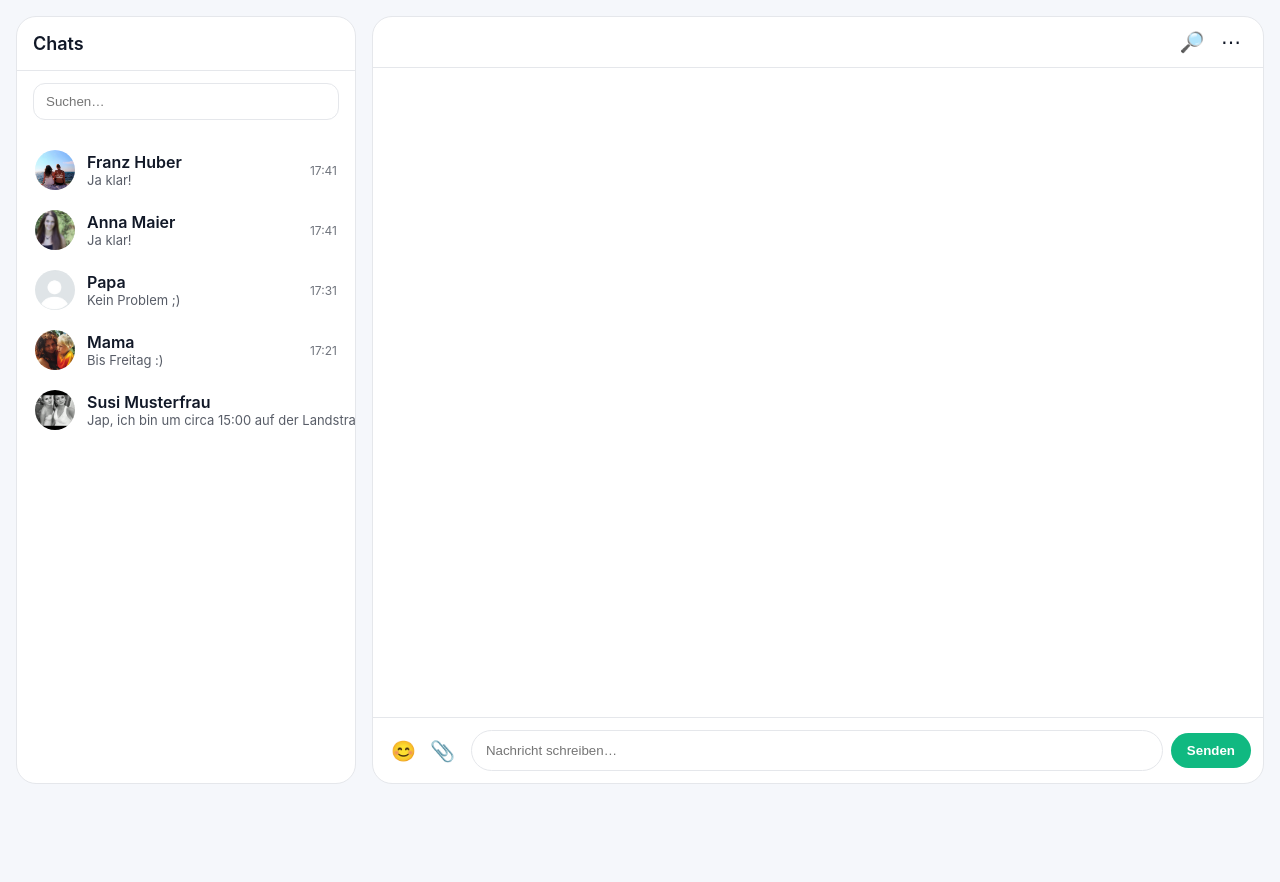
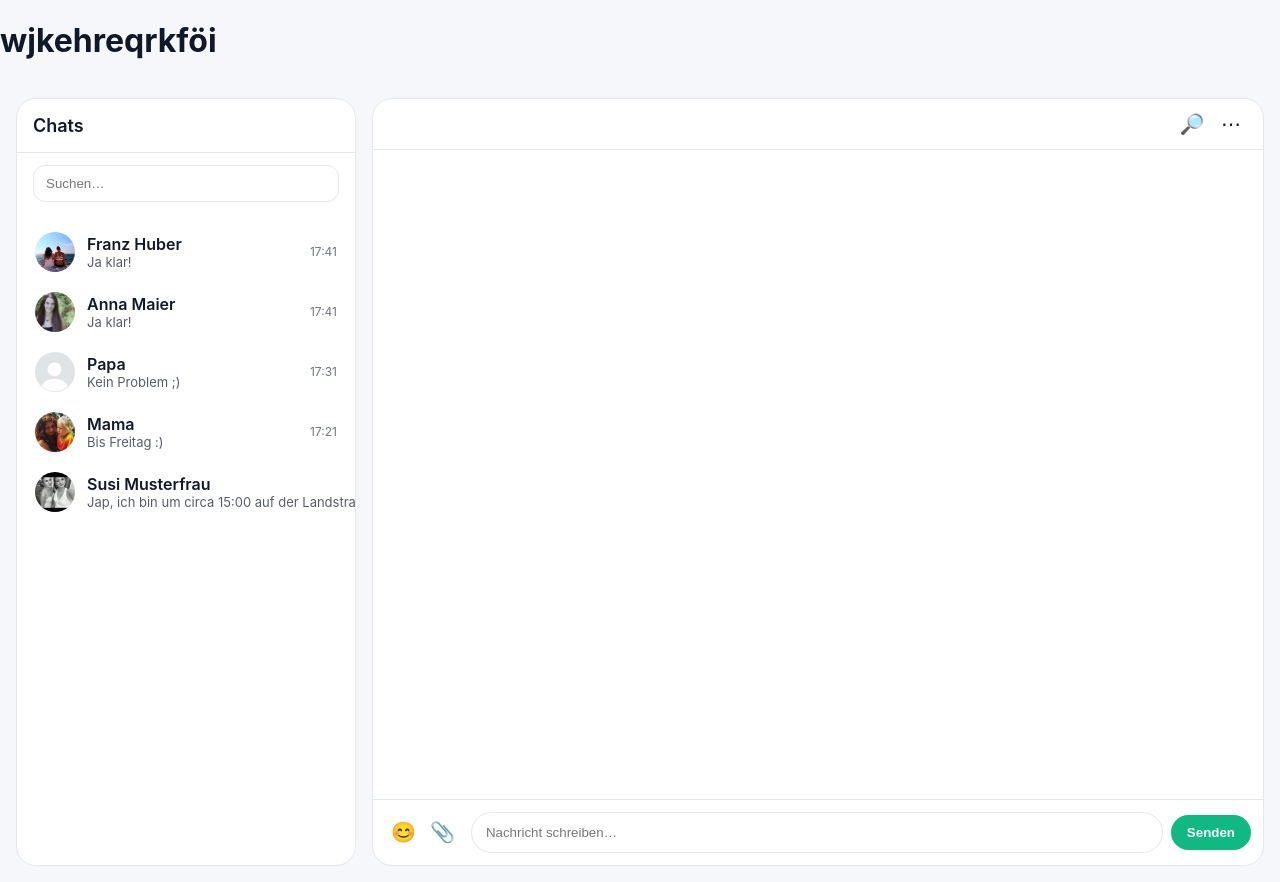
Before and after one commit to jschoenb/WEN3, a website with bundled scripts: page Uebung1 - WhatsApp/index.html in a window 1280 px wide. Before the commit the page ends 800 px from the top, so only its background shows below. Built offline with nearby package versions, Linux system fonts and the light colour scheme; files whose address does not match are found by name.

Commit message:
Just for demo

```diff
--- a/Uebung1 - WhatsApp/index.html
+++ b/Uebung1 - WhatsApp/index.html
@@ -15,6 +15,7 @@
 </head>
 
 <body class="app">
+<h1>wjkehreqrkföi</h1>
   <div class="layout">
     <aside class="sidebar">
       <header class="sidebar__header">
```
